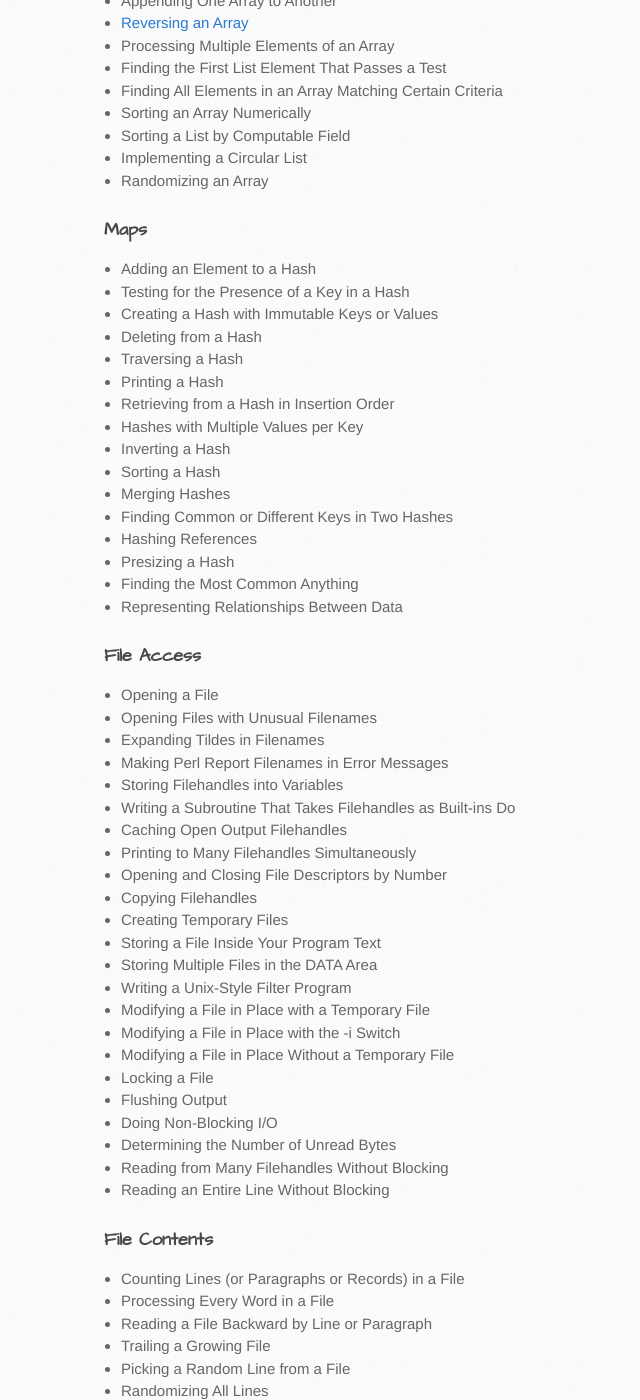
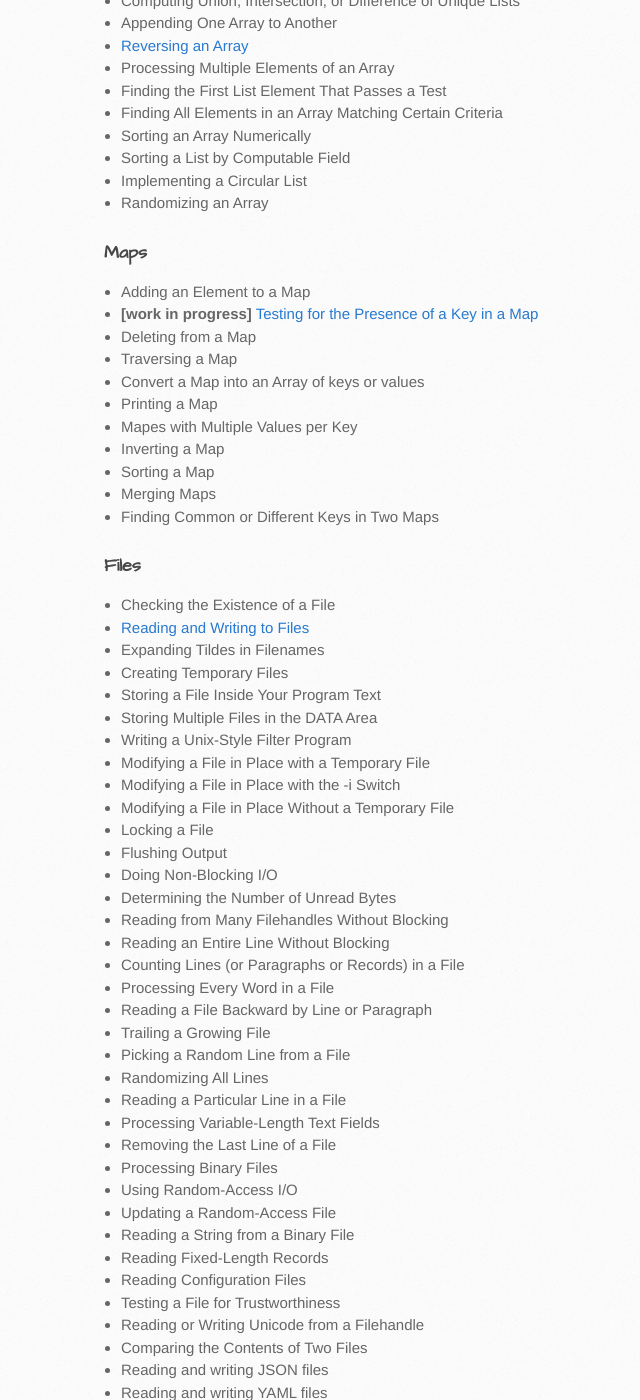
Before and after one commit to superorbital/golangcookbook.github.io, a Jekyll site: the page built from index.md, in a window 1280 px wide and 1400 px high, scrolled down 1982 px. Shown: the whole window, without its empty margins (69-709 px from the left). Built offline with Jekyll 4.4.1, drawn with Linux system fonts in a browser that asks for light colours; comment, search, counter and statistics services are not loaded; some of the changed text lies outside the part shown.

Commit message:
More ideas

```diff
--- a/_data/chapters.yml
+++ b/_data/chapters.yml
@@ -56,6 +56,8 @@
     path: false
 - title: Numbers
   recipes:
+  - title: Representing Enums in Go
+    path: /chapters/numbers/enums
   - title: Checking Whether a String Is a Valid Number
     path: false
   - title: Rounding Floating-Point Numbers
@@ -152,59 +154,37 @@
     path: false
 - title: Maps
   recipes:
-  - title: Adding an Element to a Hash
+  - title: Adding an Element to a Map
     path: false
-  - title: Testing for the Presence of a Key in a Hash
+  - title: Testing for the Presence of a Key in a Map
+    path: /chapters/maps/presence
+    wip: true
+  - title: Deleting from a Map
     path: false
-  - title: Creating a Hash with Immutable Keys or Values
+  - title: Traversing a Map
     path: false
-  - title: Deleting from a Hash
+  - title: Convert a Map into an Array of keys or values
     path: false
-  - title: Traversing a Hash
+    source: "http://stackoverflow.com/a/27398024"
+  - title: Printing a Map
     path: false
-  - title: Printing a Hash
+  - title: Mapes with Multiple Values per Key
     path: false
-  - title: Retrieving from a Hash in Insertion Order
+  - title: Inverting a Map
     path: false
-  - title: Hashes with Multiple Values per Key
+  - title: Sorting a Map
     path: false
-  - title: Inverting a Hash
+  - title: Merging Maps
     path: false
-  - title: Sorting a Hash
+  - title: Finding Common or Different Keys in Two Maps
     path: false
-  - title: Merging Hashes
-    path: false
-  - title: Finding Common or Different Keys in Two Hashes
-    path: false
-  - title: Hashing References
-    path: false
-  - title: Presizing a Hash
-    path: false
-  - title: Finding the Most Common Anything
-    path: false
-  - title: Representing Relationships Between Data
-    path: false
-- title: File Access
+- title: Files
   recipes:
-  - title: Opening a File
-    path: false
-  - title: Opening Files with Unusual Filenames
-    path: false
+  - title: Checking the Existence of a File
+    source: "http://stackoverflow.com/a/12518877/2620448"
+  - title: Reading and Writing to Files
+    path: /chapters/files/read-write
   - title: Expanding Tildes in Filenames
-    path: false
-  - title: Making Perl Report Filenames in Error Messages
-    path: false
-  - title: Storing Filehandles into Variables
-    path: false
-  - title: Writing a Subroutine That Takes Filehandles as Built-ins Do
-    path: false
-  - title: Caching Open Output Filehandles
-    path: false
-  - title: Printing to Many Filehandles Simultaneously
-    path: false
-  - title: Opening and Closing File Descriptors by Number
-    path: false
-  - title: Copying Filehandles
     path: false
   - title: Creating Temporary Files
     path: false
@@ -232,8 +212,6 @@
     path: false
   - title: Reading an Entire Line Without Blocking
     path: false
-- title: File Contents
-  recipes:
   - title: Counting Lines (or Paragraphs or Records) in a File
     path: false
   - title: Processing Every Word in a File
@@ -272,6 +250,7 @@
     path: false
   - title: Reading and writing JSON files
     path: false
+    source: "http://golang.org/pkg/encoding/json/#example_Decoder"
   - title: Reading and writing YAML files
     path: false
 - title: Directories
@@ -290,6 +269,7 @@
     path: false
   - title: Processing All Files in a Directory Recursively
     path: false
+    source: "http://stackoverflow.com/a/6612243/2620448"
   - title: Removing a Directory and Its Contents
     path: false
   - title: Renaming Files
@@ -299,6 +279,14 @@
   - title: Working with Symbolic File Permissions Instead of Octal Values
     path: false
 - title: Goroutines
+- title: Systems Programming
+  recipes:
+  - title: Catching signals
+    source: "http://stackoverflow.com/a/11269077/2620448"
+  - title: Running Child Processes
+    source: "http://stackoverflow.com/a/14885714/2620448"
+  - title: Processing Command-line Arguments
+    source: "https://golang.org/pkg/flag/"
 - title: Sockets
   recipes:
   - title: Writing a TCP Client
@@ -343,10 +331,10 @@
   recipes:
   - title: Simple DNS Lookups
     path: false
-  - title: Being an FTP Client
-    path: false
+    source: "http://golang.org/pkg/net/#LookupHost and http://miek.nl/posts/2014/Aug/16/go-dns-package/"
   - title: Sending Mail
     path: false
+    source: "https://code.google.com/p/go-wiki/wiki/SendingMail"
   - title: Reading and Posting Usenet News Messages
     path: false
   - title: Reading Mail with POP3
@@ -361,17 +349,16 @@
     path: false
   - title: Extracting Attachments from Mail
     path: false
-  - title: Writing an XML-RPC Server
+  - title: Writing a RESTful service
     path: false
-  - title: Writing an XML-RPC Client
+  - title: Connecting to MySQL
     path: false
-  - title: Writing a SOAP Server
+    source: "http://stackoverflow.com/questions/11353679/whats-the-recommended-way-to-connect-to-mysql-from-go"
+  - title: Connecting to PgSQL
+    source: "http://www.alexedwards.net/blog/practical-persistence-sql"
+  - title: Fetching a URL
     path: false
-  - title: Writing a SOAP Client
-    path: false
-- title: Web Automation
-  recipes:
-  - title: Fetching a URL from a Perl Script
+  - title: Setting HTTP Headers
     path: false
   - title: Automating Form Submission
     path: false
@@ -409,3 +396,5 @@
     path: false
   - title: Extracting Table Data
     path: false
+  - title: Processing POST requests
+    source: "http://stackoverflow.com/questions/15672556/handling-json-post-request-in-go"
```
Also changed, not shown: chapters/files/read-write/index.md (added, +8 -0 lines), chapters/maps/presence/index.md (added, +6 -0 lines), chapters/numbers/enums/index.md (added, +8 -0 lines).
